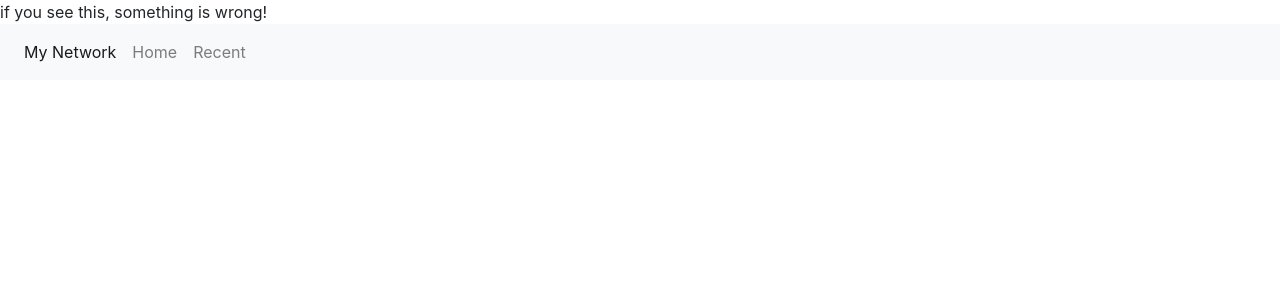
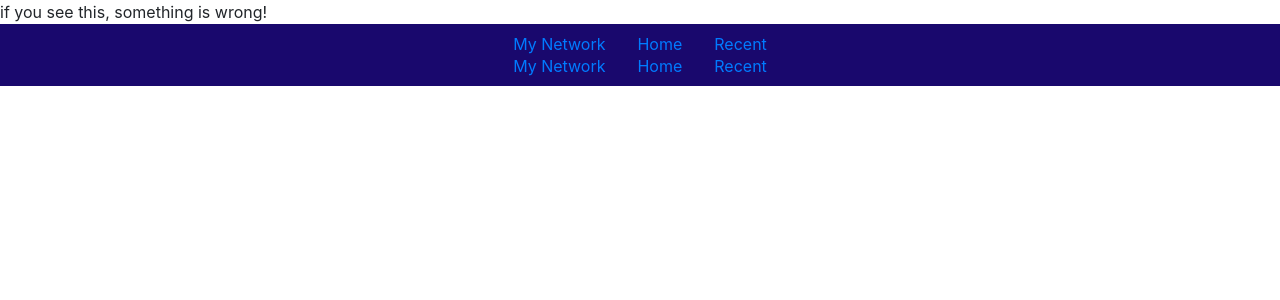
Before and after one commit to razzlepdx/sleep-safe, a Flask app: template templates/base.html in a window 1280 px wide. Shown: the top 300 px of the page. Run offline with Flask 2, Linux system fonts and the light colour scheme; the template is opened without the code that fills it, so the values that code supplies are empty; parts of the project's set-up code (start-up, migrations or seed data) failed here and were passed over; some libraries are stand-ins or nearby versions.

Commit message:
wip footer styling

```diff
--- a/app.py
+++ b/app.py
@@ -81,8 +81,8 @@ def index():
              'lng': -122.6810941
           }
         ],
-        style="height:100vh;width:100%;margin:0;",
-        zoom=13,
+        style="height:65vh;width:100%;margin:0;",
+        zoom=11,
         maptype_control=False,
         streetview_control=False,
         fullscreen_control=False
--- a/templates/base.html
+++ b/templates/base.html
@@ -35,7 +35,7 @@
         </div>
 
         {# Footer Navigation Menu #}
-        <footer>
+        <!-- <footer>
                 <nav class="navbar navbar-expand-lg navbar-light bg-light">
                     <div class="collapse navbar-collapse" id="navbarSupportedContent">
                         <ul class="navbar-nav mr-auto">
@@ -43,7 +43,7 @@
                                 <a class="nav-link" href="#">My Network <span class="sr-only">(current)</span></a>
                             </li>
                             <li class="nav-item">
-                                <a class="nav-link" href="#">Home</a>
+                                <a class="nav-link" href="#">My Network</a>
                             </li>
                             <li class="nav-item">
                                 <a class="nav-link" href="#">Recent</a>
@@ -51,7 +51,31 @@
                         </ul>
                     </div>
                 </nav>
-        </footer>
+        </footer> -->
+        <div style="background-color: #19086D">
+        <ul class="nav justify-content-center">
+          <li class="nav-item">
+            <a class="nav-link active" href="#">My Network</a>
+          </li>
+          <li class="nav-item">
+            <a class="nav-link" href="#">Home</a>
+          </li>
+          <li class="nav-item">
+            <a class="nav-link" href="#">Recent</a>
+          </li>
+        </ul>
+        <ul class="nav justify-content-center" style="margin-top: -18px;">
+          <li class="nav-item">
+            <a class="nav-link active" href="#">My Network</a>
+          </li>
+          <li class="nav-item">
+            <a class="nav-link" href="#">Home</a>
+          </li>
+          <li class="nav-item">
+            <a class="nav-link" href="#">Recent</a>
+          </li>
+        </ul>
+        </div>
     </body>
 
     {# Set of blocks that can be used to display JavaScript files #}
--- a/templates/index.html
+++ b/templates/index.html
@@ -12,7 +12,7 @@
         {{"decoupled-map"|googlemap_js(45.5183037, -122.6810941, markers=[(45.5183037, -122.6810941)])}}
         {{mymap.js}}
     </header>
+{% extends "base.html" %}
 {% block content %}
     {{mymap.html}}
 {% endblock %}
-{% extends "base.html" %}
```
